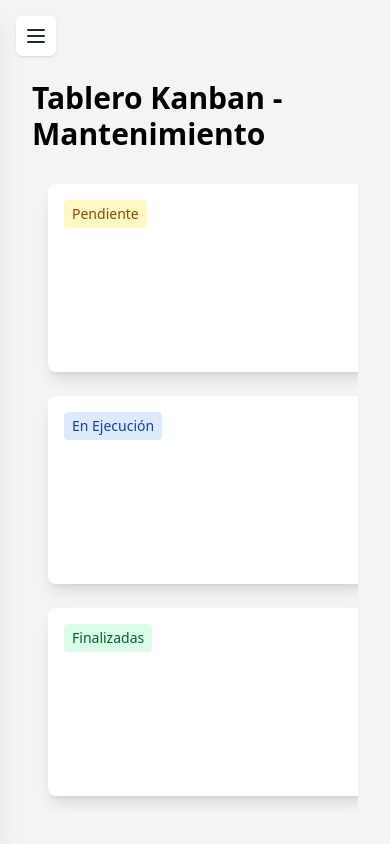
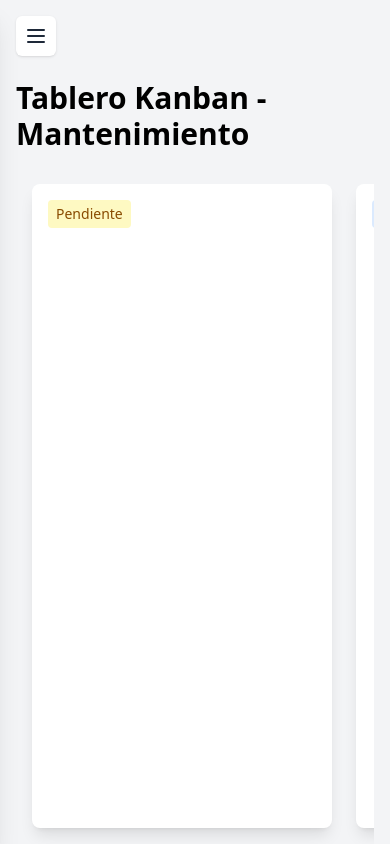
Before and after one commit to EdgarJr30/mlm_frontend, a React (Vite) app: page /kanban in a window 390 px wide. Built offline with nearby package versions, Linux system fonts and the light colour scheme.

Commit message:
💄 Refinamiento visual: ajuste de paddings, espaciado y centrado de columnas Kanban para mejorar alineación en desktop y tablet

```diff
--- a/src/components/kanban/KanbanBoard.tsx
+++ b/src/components/kanban/KanbanBoard.tsx
@@ -82,11 +82,11 @@ export default function KanbanBoard() {
     }
 
     return (
-        <div className="grid grid-cols-1 md:grid-cols-2 xl:grid-cols-3 gap-6 h-full w-full p-4 overflow-x-hidden">
+        <div className="flex gap-6 h-full w-full p-4 overflow-x-auto">
             {STATUSES.map((status) => (
                 <div
                     key={status}
-                    className="bg-white rounded-lg shadow-lg p-4 w-80 min-w-[20rem] flex flex-col h-full"
+                    className="bg-white rounded-lg shadow-lg p-4 w-[300px] sm:w-[350px] md:w-[400px] xl:w-[420px] min-w-[300px] flex-shrink-0 flex flex-col"
                 >
                     <h3 className="font-semibold text-lg mb-4 flex items-center">
                         {/* <span className="mr-2 text-xl">{STATUS_ICONS[status]}</span> */}
--- a/src/pages/KanbanPage.tsx
+++ b/src/pages/KanbanPage.tsx
@@ -5,13 +5,13 @@ export default function KanbanPage() {
   return (
     <div className="min-h-screen flex bg-gray-100">
       <Sidebar />
-      <main className="flex-1 md:ml-60 flex flex-col h-screen overflow-hidden">
+      <main className="flex flex-col h-screen overflow-hidden w-full md:pl-[4rem]">
         {/* Encabezado del Kanban */}
-        <header className="p-8 pb-0 pt-20 md:pt-8">
+        <header className="px-4 md:px-6 lg:px-8 pb-0 pt-20 md:pt-8">
           <h2 className="text-3xl font-bold">Tablero Kanban - Mantenimiento</h2>
         </header>
         {/* El área del tablero se expande, el scroll es SOLO horizontal */}
-        <section className="flex-1 overflow-x-auto overflow-y-hidden p-8 pt-4">
+        <section className="flex-1 overflow-x-auto overflow-y-hidden px-4 md:px-6 lg:px-8 pt-4">
           <KanbanBoard />
         </section>
       </main>
```
